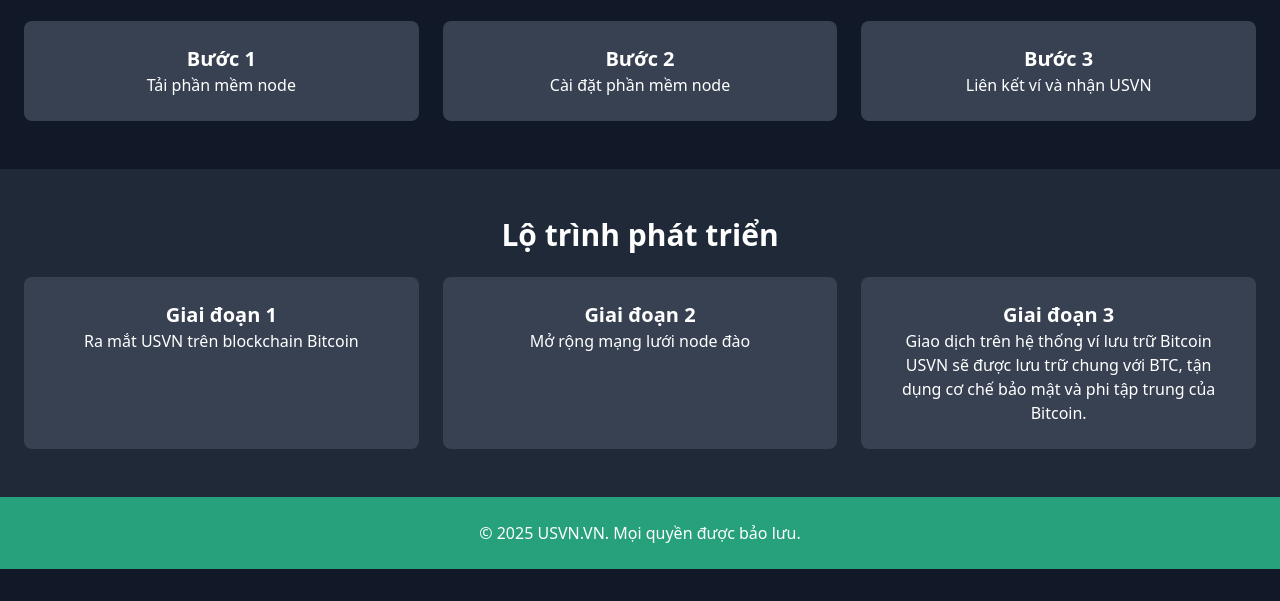
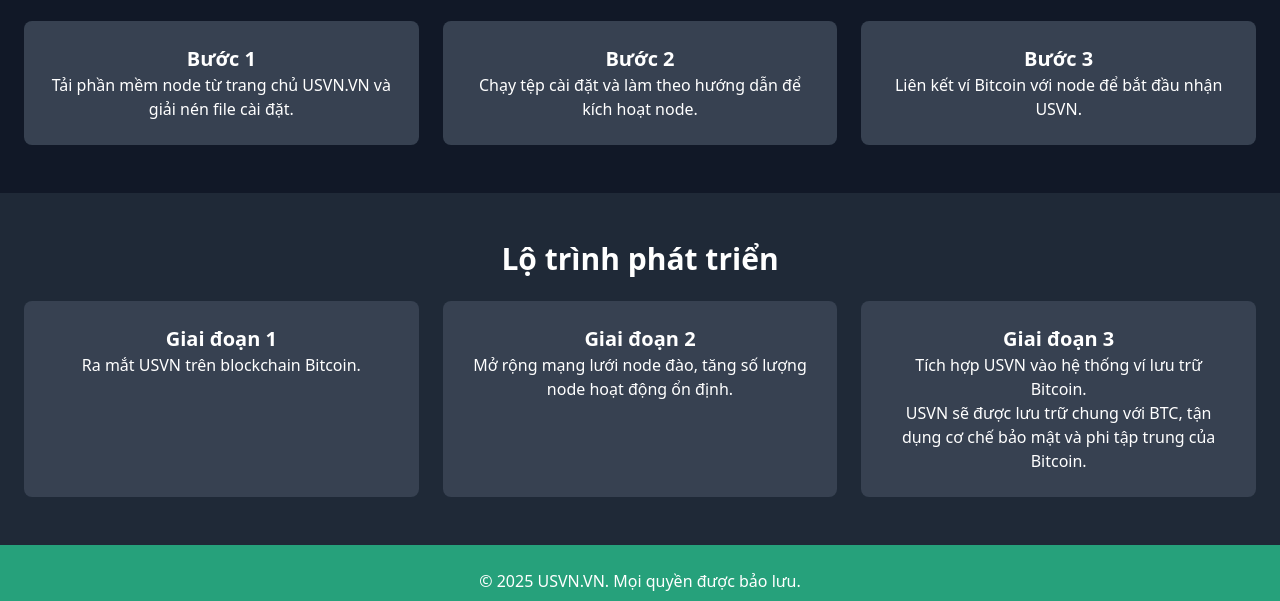
Before and after one commit to usvn-vn/usvn-coin, a plain HTML site: page index.html in a window 1280 px wide. Shown: the part 637-1238 px from the top of the page. Before the commit the page ends 1206 px from the top, so only its background shows below. Drawn offline with nearby package versions, Linux system fonts and the light colour scheme.

Commit message:
Update index.html

```diff
--- a/index.html
+++ b/index.html
@@ -39,7 +39,7 @@
             </div>
         </div>
         <div class="mt-10">
-            <h3 class="text-3xl font-semibold">USVN - Stablecoin  giao dịch nhanh và tiết kiệm</h3>
+            <h3 class="text-3xl font-semibold">USVN - Giải pháp giao dịch nhanh và tiết kiệm</h3>
             <div class="mt-6 flex flex-col md:flex-row justify-center gap-4">
                 <a href="#start" class="bg-[#26A17B] text-white py-3 px-6 rounded-lg font-semibold">Bắt đầu với USVN</a>
                 <a href="#wallet" class="border border-[#26A17B] text-[#26A17B] py-3 px-6 rounded-lg font-semibold">Chọn Ví của bạn</a>
@@ -54,15 +54,15 @@
         <div class="mt-6 grid grid-cols-1 md:grid-cols-3 gap-6 px-6">
             <div class="p-6 bg-gray-700 rounded-lg">
                 <h3 class="text-xl font-bold">Bước 1</h3>
-                <p>Tải phần mềm node</p>
+                <p>Tải phần mềm node từ trang chủ USVN.VN và giải nén file cài đặt.</p>
             </div>
             <div class="p-6 bg-gray-700 rounded-lg">
                 <h3 class="text-xl font-bold">Bước 2</h3>
-                <p>Cài đặt phần mềm node</p>
+                <p>Chạy tệp cài đặt và làm theo hướng dẫn để kích hoạt node.</p>
             </div>
             <div class="p-6 bg-gray-700 rounded-lg">
                 <h3 class="text-xl font-bold">Bước 3</h3>
-                <p>Liên kết ví và nhận USVN</p>
+                <p>Liên kết ví Bitcoin với node để bắt đầu nhận USVN.</p>
             </div>
         </div>
     </section>
@@ -72,15 +72,15 @@
         <div class="mt-6 grid grid-cols-1 md:grid-cols-3 gap-6 px-6">
             <div class="p-6 bg-gray-700 rounded-lg">
                 <h3 class="text-xl font-bold">Giai đoạn 1</h3>
-                <p>Ra mắt USVN trên blockchain Bitcoin</p>
+                <p>Ra mắt USVN trên blockchain Bitcoin.</p>
             </div>
             <div class="p-6 bg-gray-700 rounded-lg">
                 <h3 class="text-xl font-bold">Giai đoạn 2</h3>
-                <p>Mở rộng mạng lưới node đào</p>
+                <p>Mở rộng mạng lưới node đào, tăng số lượng node hoạt động ổn định.</p>
             </div>
             <div class="p-6 bg-gray-700 rounded-lg">
                 <h3 class="text-xl font-bold">Giai đoạn 3</h3>
-                <p>Giao dịch trên hệ thống ví lưu trữ Bitcoin</p>
+                <p>Tích hợp USVN vào hệ thống ví lưu trữ Bitcoin.</p>
                 <p>USVN sẽ được lưu trữ chung với BTC, tận dụng cơ chế bảo mật và phi tập trung của Bitcoin.</p>
             </div>
         </div>
```
